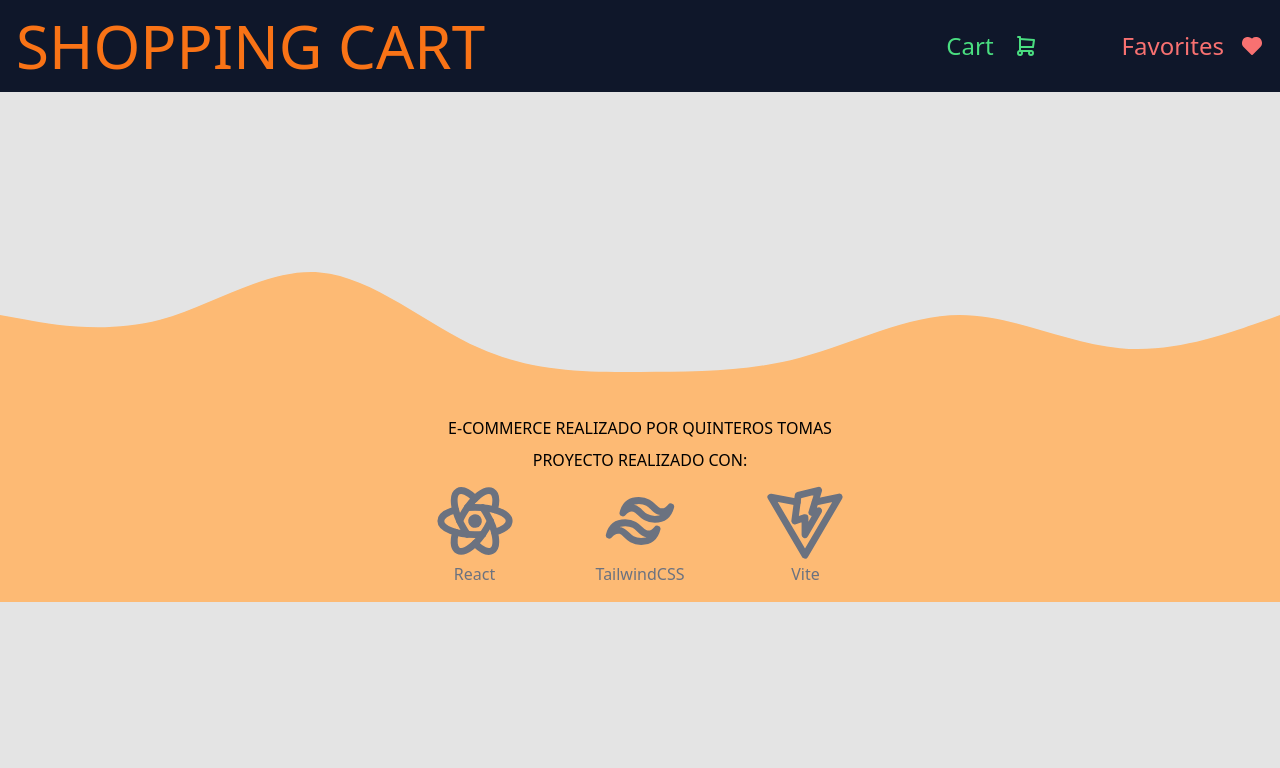
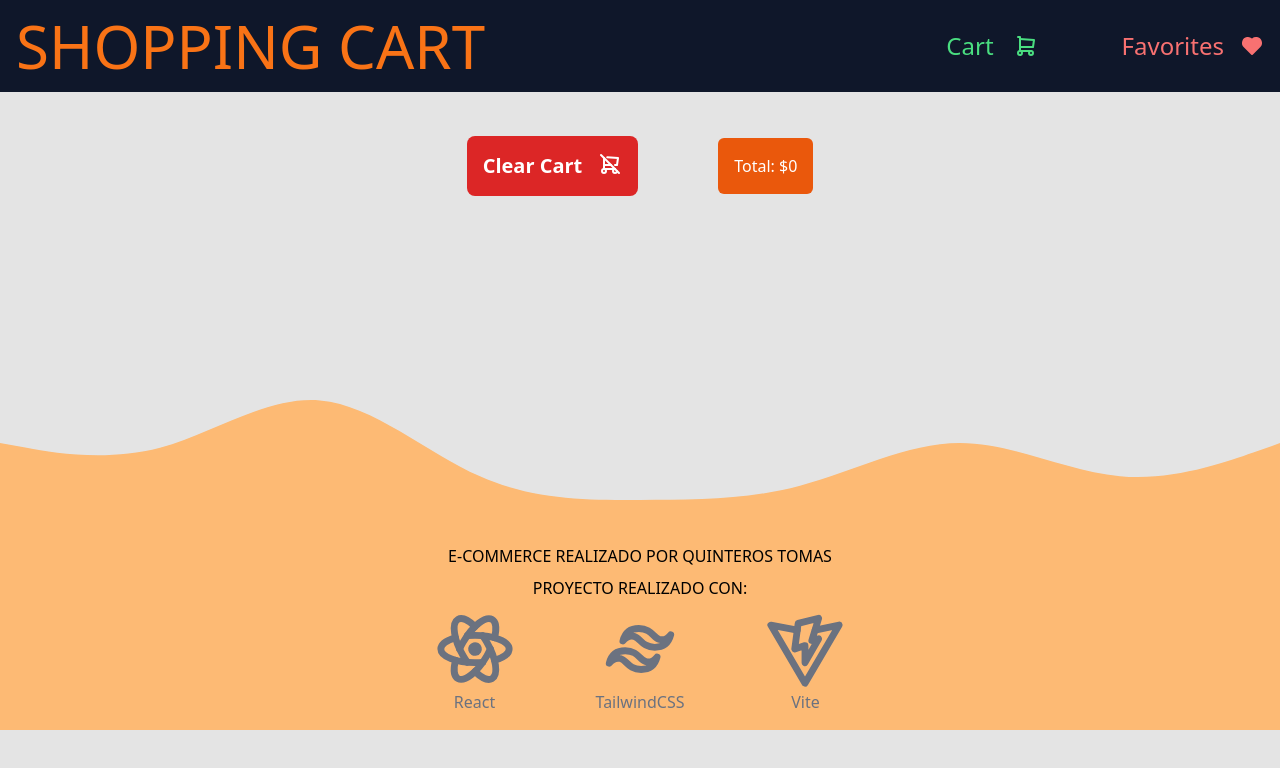
Before and after one commit to tomasquinteros/E-COMMERCE, a React (Vite) app: page /cart in a window 1280 px wide. Shown: the top 768 px of the page. Built offline with nearby package versions, Linux system fonts and the light colour scheme.

Commit message:
change margin top

```diff
--- a/src/components/Cart.jsx
+++ b/src/components/Cart.jsx
@@ -4,7 +4,7 @@ import { CartList } from './CartList'
 export function Cart () {
   const { cart, addToCart, removeFromCart, clearCart, decrementCart, totalPrice } = useCart()
   return (
-    <aside>
+    <aside className='mt-32'>
       <ul className='flex flex-col gap-2'>
         <CartList products={cart} addToCart={addToCart} removeFromCart={removeFromCart} decrementCart={decrementCart} />
       </ul>
--- a/src/components/Favorites.jsx
+++ b/src/components/Favorites.jsx
@@ -20,7 +20,7 @@ function ItemFavorites ({ favorites, removeFromFavorites }) {
 export const Favorites = () => {
   const { favorites, removeFromFavorites, clearFavorites } = useFavorites()
   return (
-    <div className='w-full max-w-6xl'>
+    <div className='w-full max-w-6xl mt-32'>
       <ul className='grid grid-cols-3 gap-3'>
         <ItemFavorites favorites={favorites} removeFromFavorites={removeFromFavorites} />
       </ul>
--- a/src/components/Product.jsx
+++ b/src/components/Product.jsx
@@ -13,7 +13,7 @@ export const Product = () => {
     }
   }, [])
   return (
-    <div>
+    <div className='mt-32'>
       {
        product ? <ProductDetail product={product} /> : <NotFoundProduct />
       }
```
